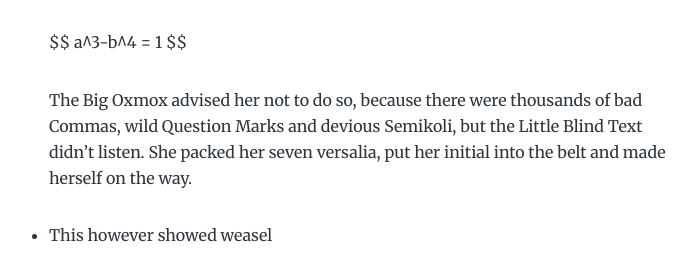
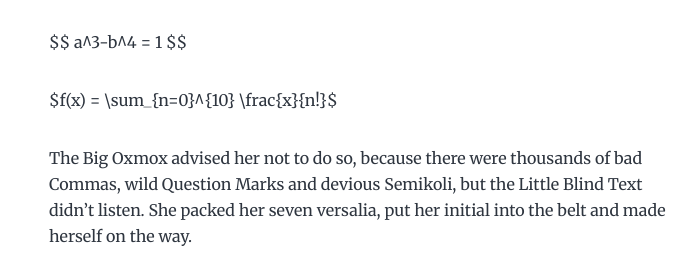
Before and after one commit to xiaobocs/yblog, a Gatsby site: page /new-beginnings/ in a window 1280 px wide. Shown: the part 518-778 px from the top of the page, without its empty margins (275-971 px from the left). Built offline with nearby package versions, Linux system fonts and the light colour scheme; Gatsby itself is replaced by a stand-in of ours.

Commit message:
更新 index.md

```diff
--- a/content/blog/new-beginnings/index.md
+++ b/content/blog/new-beginnings/index.md
@@ -16,6 +16,8 @@ $a^2 + b^2 = c^2$
 $$
 a^3-b^4 = 1
 $$
+
+$f(x) = \sum_{n=0}^{10} \frac{x}{n!}$
 
 The Big Oxmox advised her not to do so, because there were thousands of bad
 Commas, wild Question Marks and devious Semikoli, but the Little Blind Text
```
